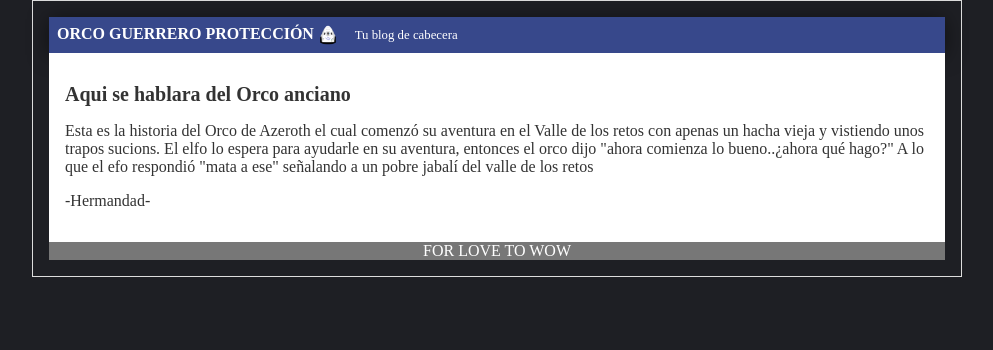
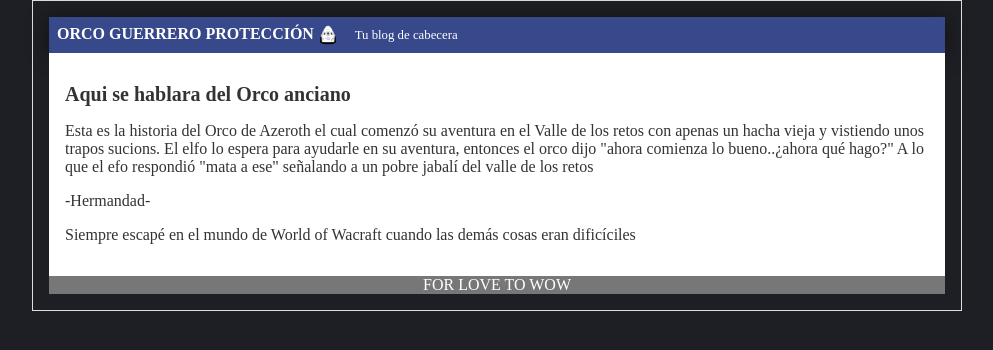
Before and after one commit to KortexCode/hyperblog, a plain HTML site: page index.html in a window 1280 px wide. Shown: the whole page, without its empty margins (143-1136 px from the left). Drawn offline with Linux system fonts and the light colour scheme.

Commit message:
Se agrega nueva linea al body con etiqueta <p>

```diff
--- a/index.html
+++ b/index.html
@@ -27,6 +27,10 @@
                 <p>
                     -Hermandad-
                 </p>
+                <p>
+                    Siempre escapé en el mundo de World of Wacraft cuando las demás
+                    cosas eran dificíciles
+                </p>
 
 
             </div>
```
